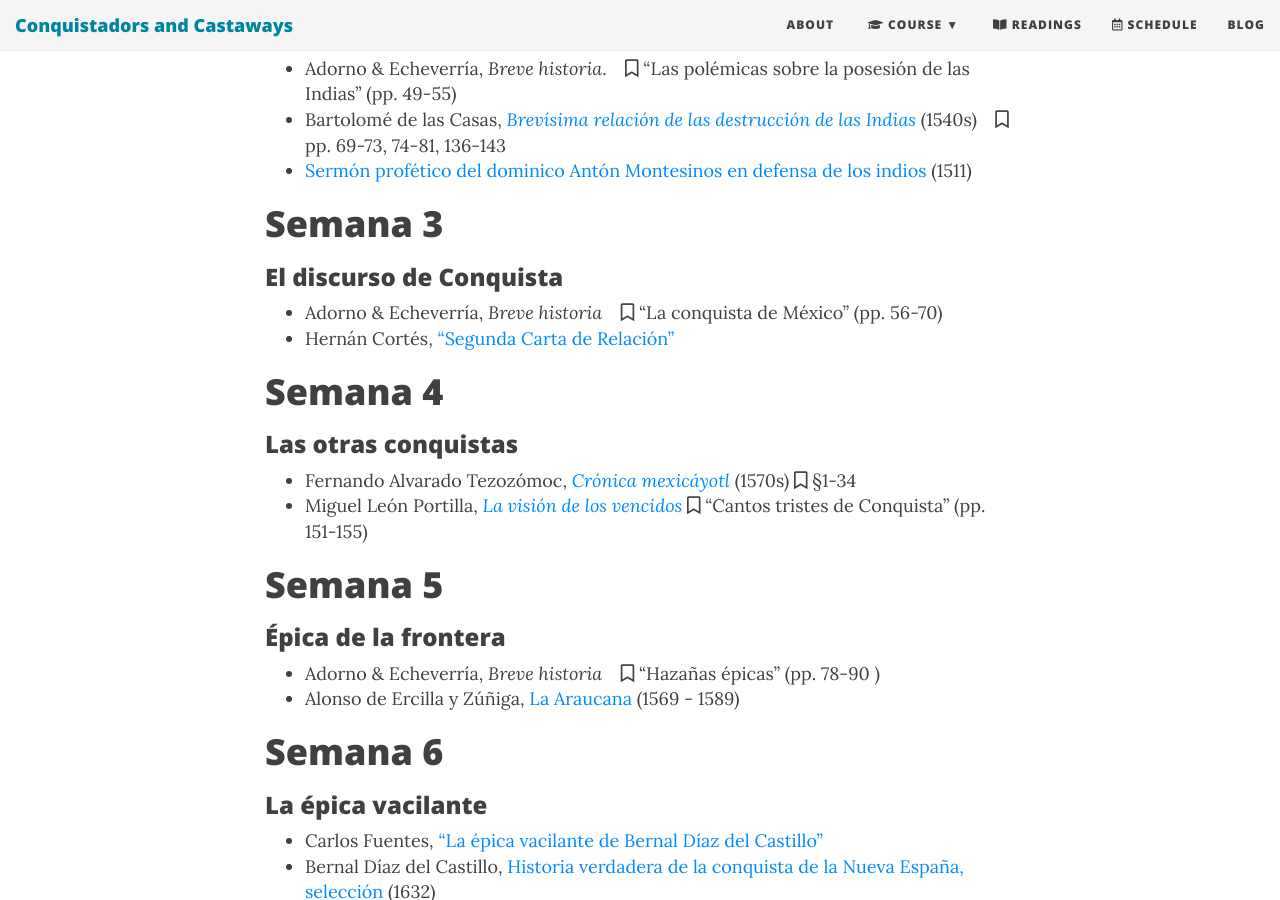
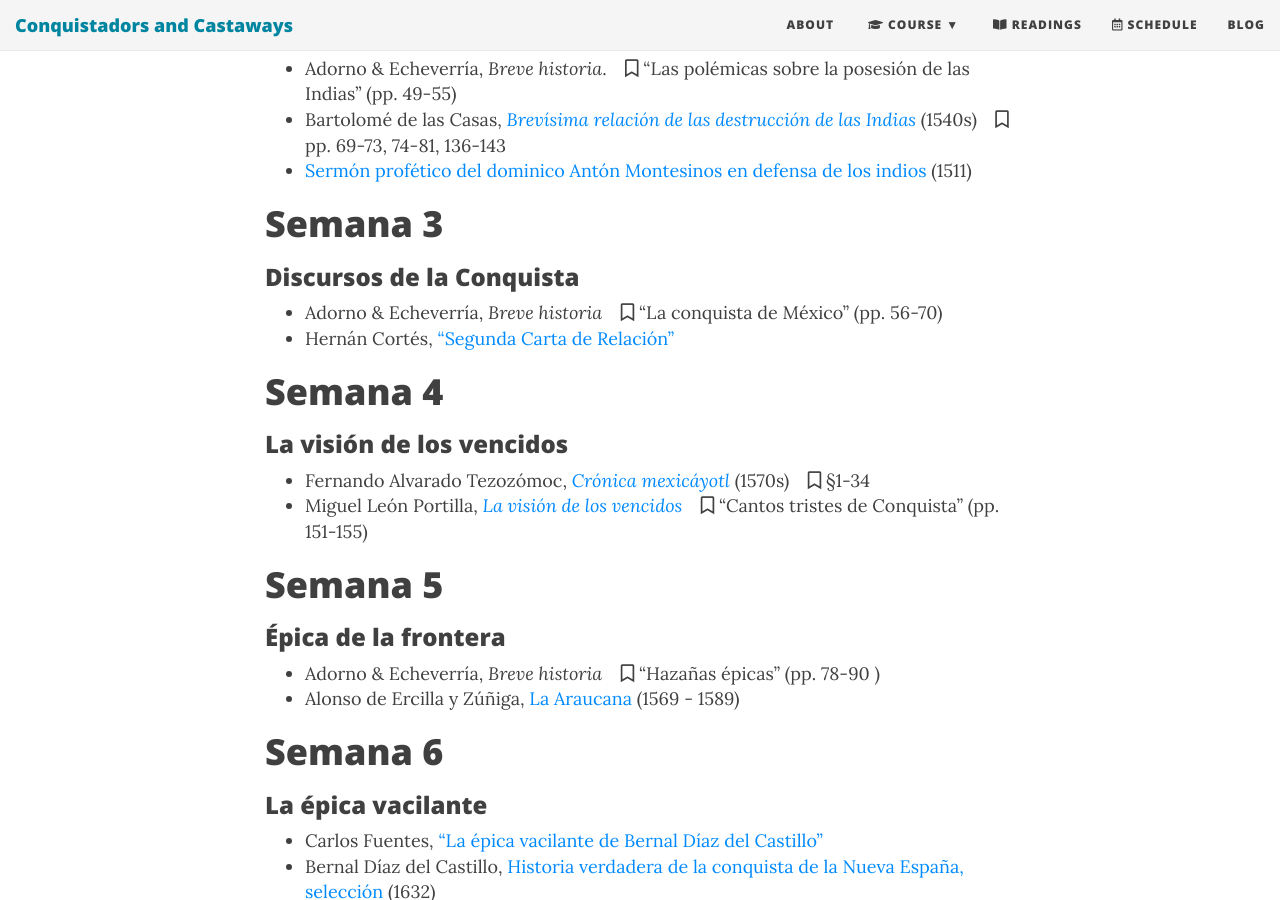
Before and after one commit to Hipomenes/ls452, a Jekyll site: the page built from syllabus.md, in a window 1280 px wide and 900 px high, scrolled down 1561 px. Built offline with Jekyll 4.4.1, drawn with Linux system fonts in a browser that asks for light colours; nearby versions of some CDN libraries.

Commit message:
Update syllabus.md

```diff
--- a/syllabus.md
+++ b/syllabus.md
@@ -36,16 +36,16 @@ bigimg: /img/cuauhquecholan.jpg
 - [Sermón profético del dominico Antón Montesinos en defensa de los indios](https://bushare-my.sharepoint.com/:b:/g/personal/dhcg_bu_edu/EQZM1rSG12JCrckn8zCiRLIBRiLaa6Nt-Wncbn_3DVBaGQ?e=1z7D2h) (1511)
 
 # Semana 3
-###  El discurso de Conquista
+###  Discursos de la Conquista
 
 - Adorno & Echeverría, *Breve historia* &ensp; <i class="far fa-bookmark"></i> "La conquista de México" (pp. 56-70)
 - Hernán Cortés, ["Segunda Carta de Relación"](https://bushare-my.sharepoint.com/:b:/g/personal/dhcg_bu_edu/EehpiRsvJpNJt1dp9f6adiQBqhJ8gHyioOzGmIiEMlduqg?e=kKIhrr)
 
 # Semana 4
-###  Las otras conquistas
+###  La visión de los vencidos
 
-- Fernando Alvarado Tezozómoc, [*Crónica mexicáyotl*](https://bushare-my.sharepoint.com/:b:/g/personal/dhcg_bu_edu/EdsxoEt-iqBKiU1qafHcpckBl26rk8Oi3MgmY7-f6yNRjQ?e=oFrg4i) (1570s) <i class="far fa-bookmark"></i> §1-34
-- Miguel León Portilla, [*La visión de los vencidos*](https://bushare-my.sharepoint.com/:b:/g/personal/dhcg_bu_edu/EcVN8UQOCotOmN31264WjYABlW3ePbdYJkbmFUbGQ0q00Q?e=8wtn8o) <i class="far fa-bookmark"></i> "Cantos tristes de Conquista" (pp. 151-155)
+- Fernando Alvarado Tezozómoc, [*Crónica mexicáyotl*](https://bushare-my.sharepoint.com/:b:/g/personal/dhcg_bu_edu/EdsxoEt-iqBKiU1qafHcpckBl26rk8Oi3MgmY7-f6yNRjQ?e=oFrg4i) (1570s) &ensp; <i class="far fa-bookmark"></i> §1-34
+- Miguel León Portilla, [*La visión de los vencidos*](https://bushare-my.sharepoint.com/:b:/g/personal/dhcg_bu_edu/EcVN8UQOCotOmN31264WjYABlW3ePbdYJkbmFUbGQ0q00Q?e=8wtn8o) &ensp; <i class="far fa-bookmark"></i> "Cantos tristes de Conquista" (pp. 151-155)
 
 # Semana 5
 ### Épica de la frontera
```
